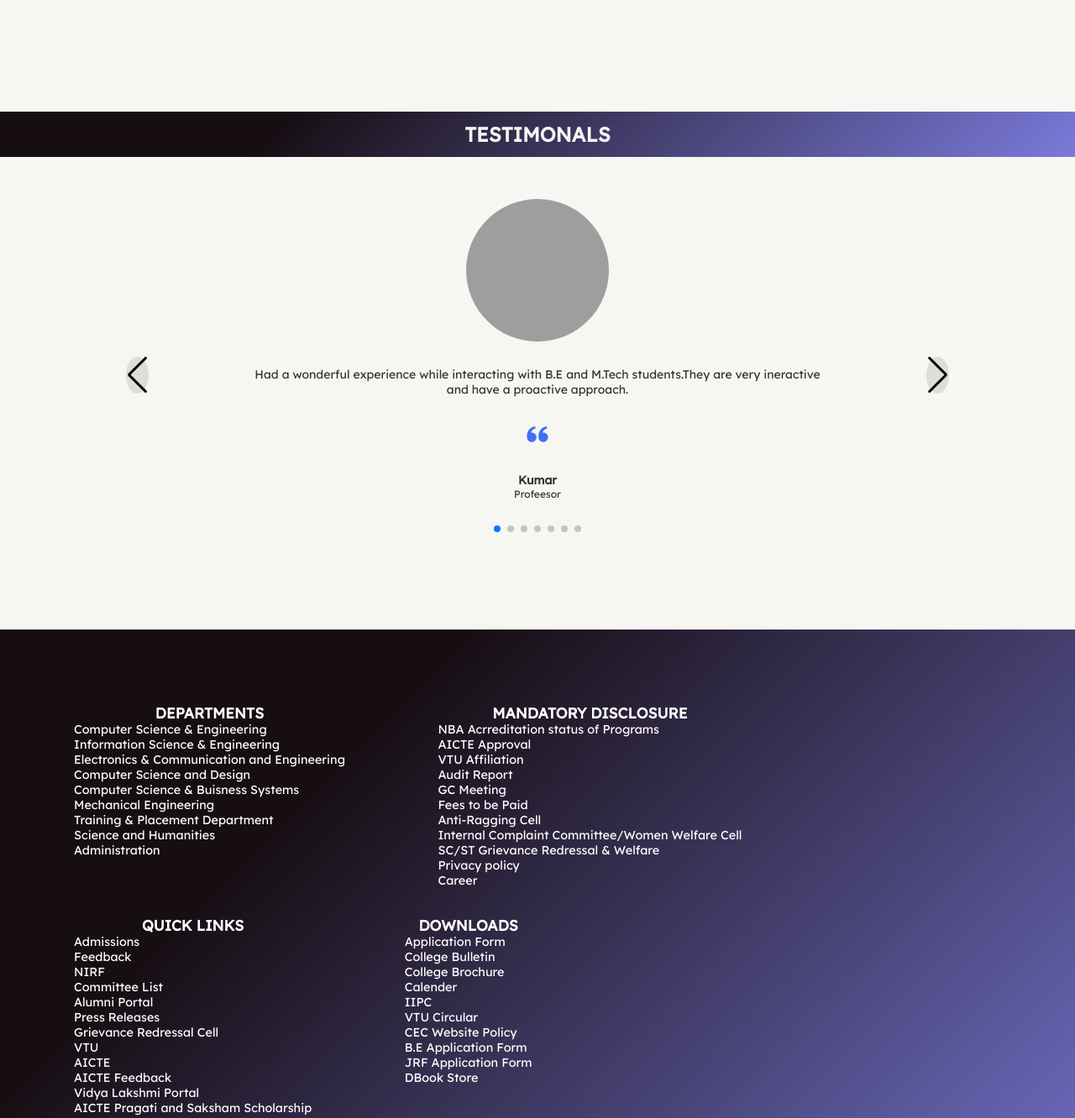
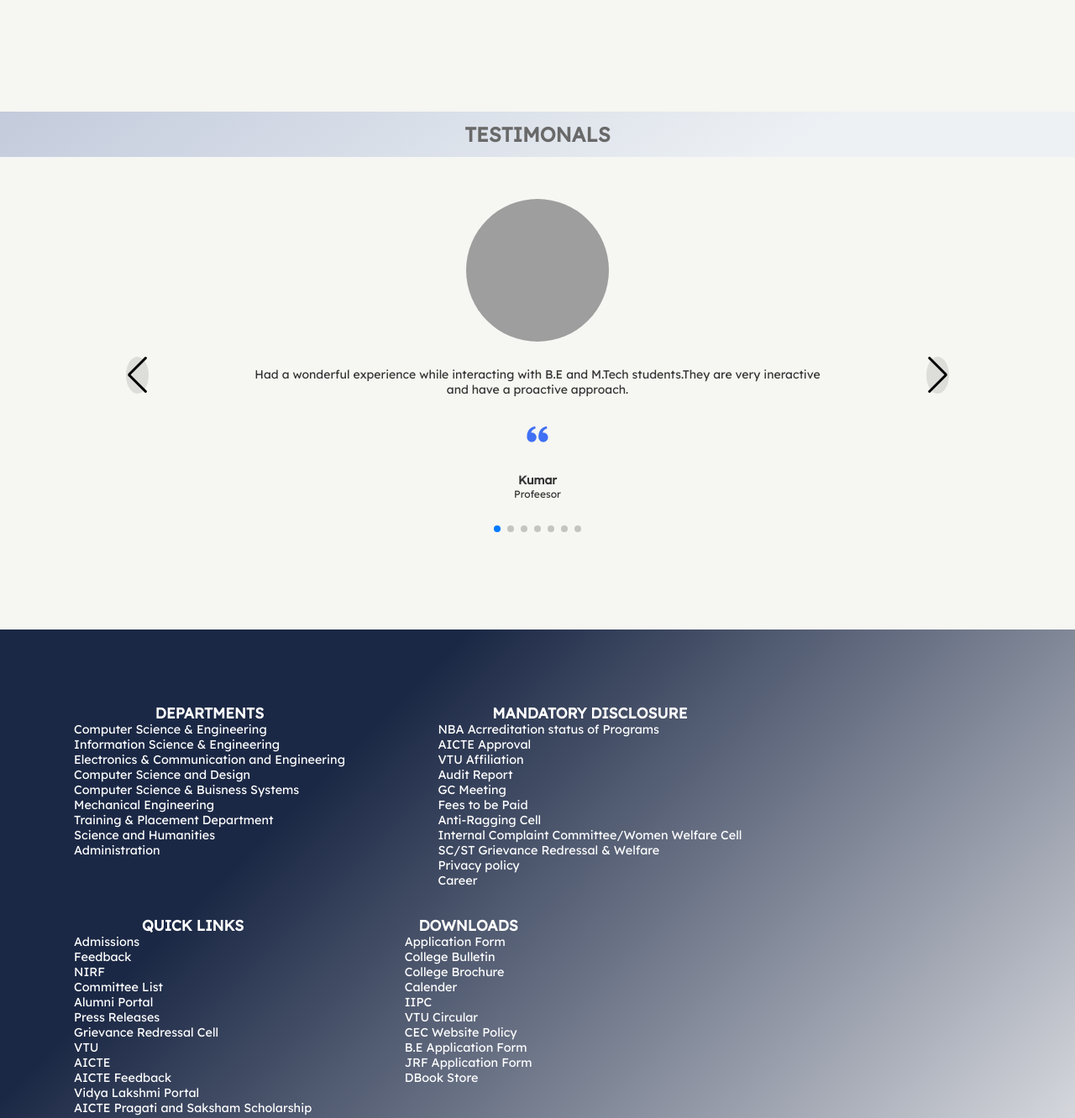
Before and after one commit to k9abhinav/CanSITE, a plain HTML site: page index.html in a window 1280 px wide. Shown: the part 7780-9112 px from the top of the page at 84% size. Drawn offline with nearby package versions, Linux system fonts and the light colour scheme; grey boxes are pictures that could not be loaded; a web font is replaced by a local one.

Commit message:
YEH SAB KYA HAI

```diff
--- a/style.css
+++ b/style.css
@@ -697,8 +697,9 @@ background-color: #f6f6f2;
     justify-content: center;
     padding: 5rem 4.5rem;
     /* background:#031a9a; */
-    background-color: #7a7adb;
-    background-image: linear-gradient(315deg, #7a7adb 0%, #170e13 74%);
+    background-color: #ffffff;
+background-image: linear-gradient(315deg, #ffffff 0%, #1b2845 74%);
+
 
     color: white;
     font-size: 1.1rem;
@@ -908,10 +909,13 @@ background-image: linear-gradient(315deg, #ffffff 0%, #91a6ff 74%); */
   .people h1{
     padding: 12px;
     text-align: center;
-    color: whitesmoke;
+    color: dimgray;
     width: 100%;
-    background-color: #7a7adb;
-    background-image: linear-gradient(315deg, #7a7adb 0%, #170e13 74%);
+    background-color: #c3cbdc;
+background-image: linear-gradient(147deg, #c3cbdc 0%, #edf1f4 74%);
+
+    /* background-color: #7a7adb;
+    background-image: linear-gradient(315deg, #7a7adb 0%, #170e13 74%); */
     /* background-color: #6daddb;
     background-image: linear-gradient(315deg, #6daddb 0%, #313131 74%); */
     /* font-family:Cambria, Cochin, Georgia, Times, 'Times New Roman', serif; */
```
